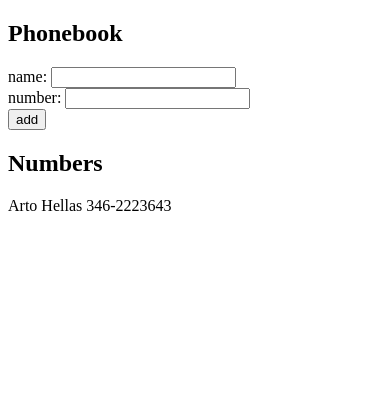
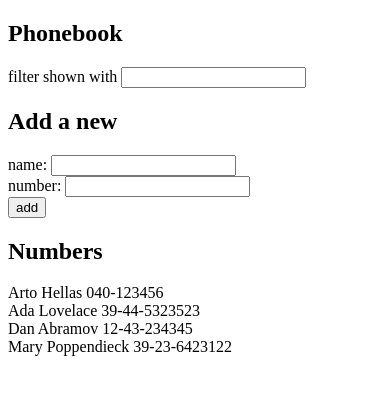
Before and after one commit to krushnarout/fullstackopen, a React (Vite) app in the folder part2/phonebook/: page / in a window 390 px wide. Shown: the top 394 px of the page. Built offline with nearby package versions, Linux system fonts and the light colour scheme.

Commit message:
Add solution of phonebook exercise 2.9

```diff
--- a/part2/phonebook/src/App.jsx
+++ b/part2/phonebook/src/App.jsx
@@ -4,6 +4,7 @@
   const [persons, setPersons] = useState(props.persons)
   const [newName, setNewName] = useState("")
   const [newNumber, setNewNumber] = useState("")
+  const [search, setSearch] = useState("")
 
   const addPerson = (event) => {
     event.preventDefault()
@@ -24,6 +25,10 @@
     setNewNumber("")
   }
 
+  const searchPersons = persons.filter((person) =>
+    person.name.toLowerCase().includes(search.toLowerCase())
+  )
+
   const handleNameChange = (event) => {
     console.log(event.target.value)
     setNewName(event.target.value)
@@ -34,9 +39,18 @@
     setNewNumber(event.target.value)
   }
 
+  const handleSearchChange = (event) => {
+    console.log(event.target.value)
+    setSearch(event.target.value)
+  }
+
   return (
     <div>
       <h2>Phonebook</h2>
+      <div>
+        filter shown with <input value={search} onChange={handleSearchChange}></input>
+      </div>
+      <h2>Add a new</h2>
       <form onSubmit={addPerson}>
         <div>
           name: <input value={newName} onChange={handleNameChange} />
@@ -49,7 +63,7 @@
         </div>
       </form>
       <h2>Numbers</h2>
-      {persons.map((person) => (
+      {searchPersons.map((person) => (
         <div key={person.name}>{person.name} {person.number}</div>
       ))}
     </div>
--- a/part2/phonebook/src/main.jsx
+++ b/part2/phonebook/src/main.jsx
@@ -2,7 +2,12 @@
 import ReactDOM from "react-dom/client"
 import App from "./App"
 
-const persons = [{ name: "Arto Hellas", number: "346-2223643" }]
+const persons = [
+  { name: 'Arto Hellas', number: '040-123456', id: 1 },
+  { name: 'Ada Lovelace', number: '39-44-5323523', id: 2 },
+  { name: 'Dan Abramov', number: '12-43-234345', id: 3 },
+  { name: 'Mary Poppendieck', number: '39-23-6423122', id: 4 }
+]
 
 ReactDOM.createRoot(document.getElementById("root")).render(
   <React.StrictMode>
```
